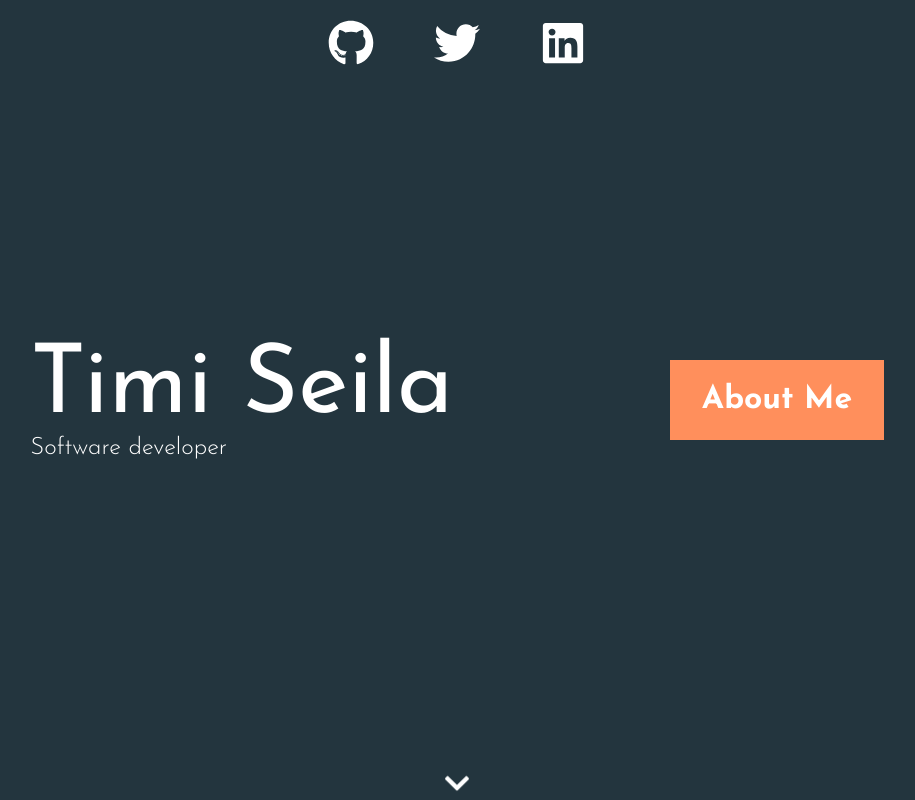
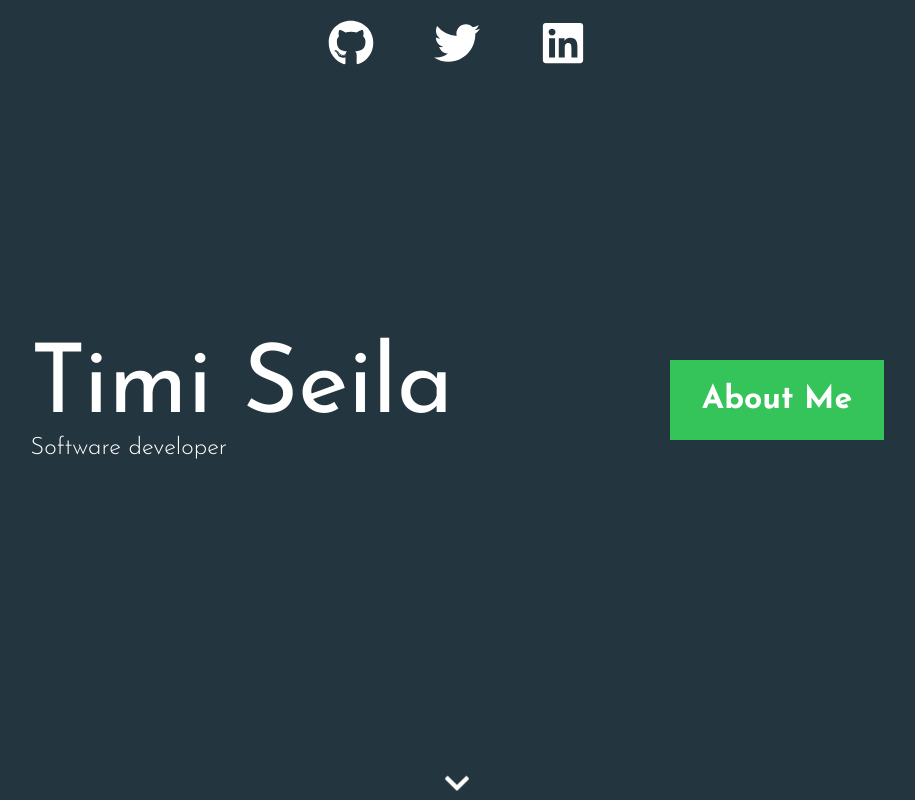
Before and after one commit to TimiSeila/portfolio, a React (Vite) app: page / in a window 1280 px wide. In both pictures the pointer is over the button "About Me". Shown: the whole page, without its empty margins (183-1098 px from the left). Built offline with nearby package versions, Linux system fonts and the light colour scheme.

Commit message:
about me button visual fixed

```diff
--- a/src/features/HomeSection/HomeSection.css
+++ b/src/features/HomeSection/HomeSection.css
@@ -71,7 +71,7 @@
 
 .homesection-about-button:hover {
   cursor: pointer;
-  box-shadow: inset 400px 0 0 0 #ff8f5c;
+  box-shadow: inset 100% 0 0 0 #ff8f5c;
 }
 
 /* Homesection Chevron */
```
